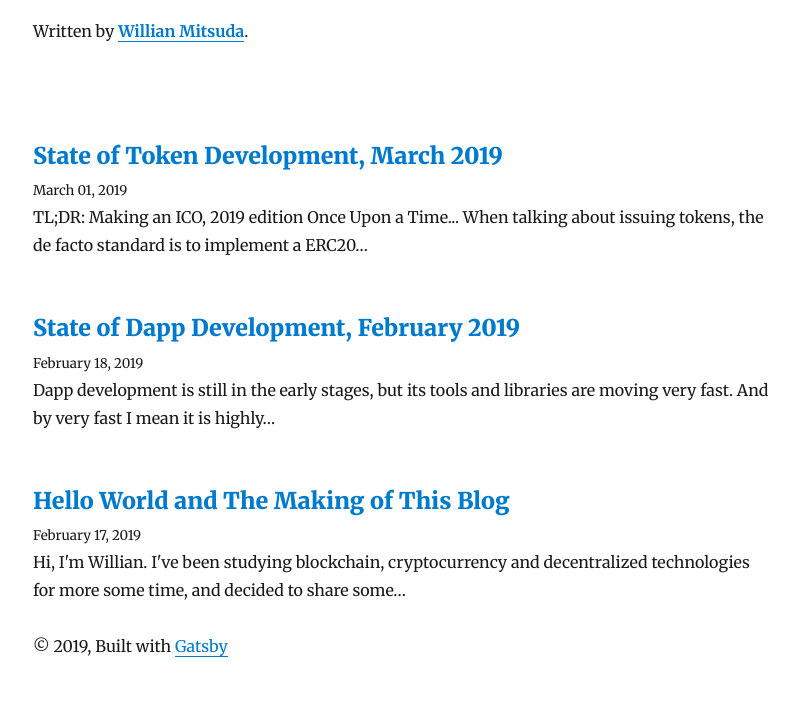
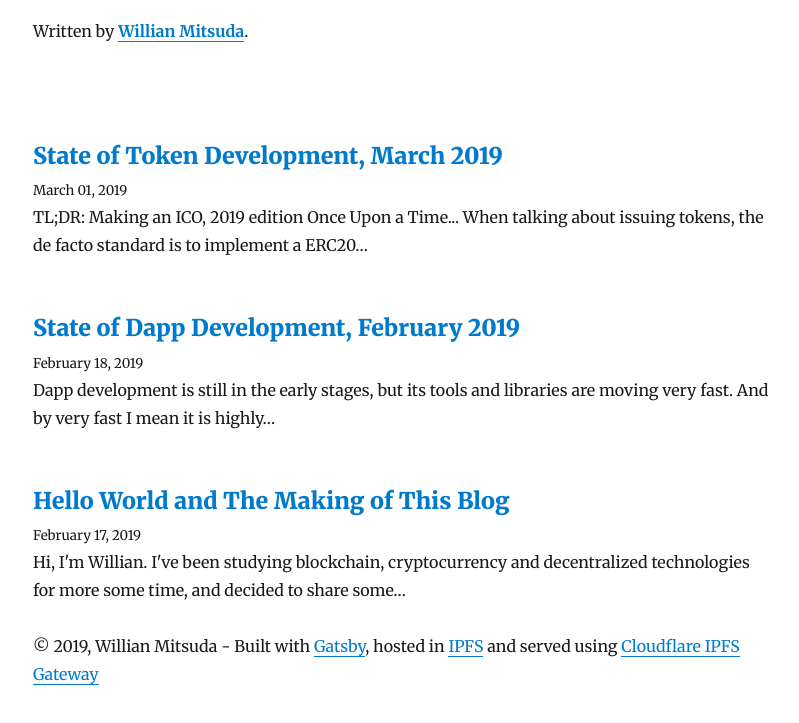
Before and after one commit to wmitsuda/decentralizing.me, a Gatsby site: page / in a window 1280 px wide. Shown: the part 137-860 px from the top of the page, without its empty margins (236-1035 px from the left). Before the commit the page ends 839 px from the top, so only its background shows below. Built offline with nearby package versions, Linux system fonts and the light colour scheme; Gatsby itself is replaced by a stand-in of ours; some packages are replaced by stand-ins of ours.

Commit message:
Changing footer

```diff
--- a/src/components/layout.js
+++ b/src/components/layout.js
@@ -64,9 +64,13 @@ class Layout extends React.Component {
         <header>{header}</header>
         <main>{children}</main>
         <footer>
-          © {new Date().getFullYear()}, Built with
+          © {new Date().getFullYear()}, Willian Mitsuda - Built with
           {` `}
-          <a href="https://www.gatsbyjs.org">Gatsby</a>
+          <a href="https://www.gatsbyjs.org">Gatsby</a>, hosted in
+          {` `}
+          <a href="https://ipfs.io">IPFS</a> and served using
+          {` `}
+          <a href="http://cloudflare-ipfs.com">Cloudflare IPFS Gateway</a>
         </footer>
       </div>
     );
```
